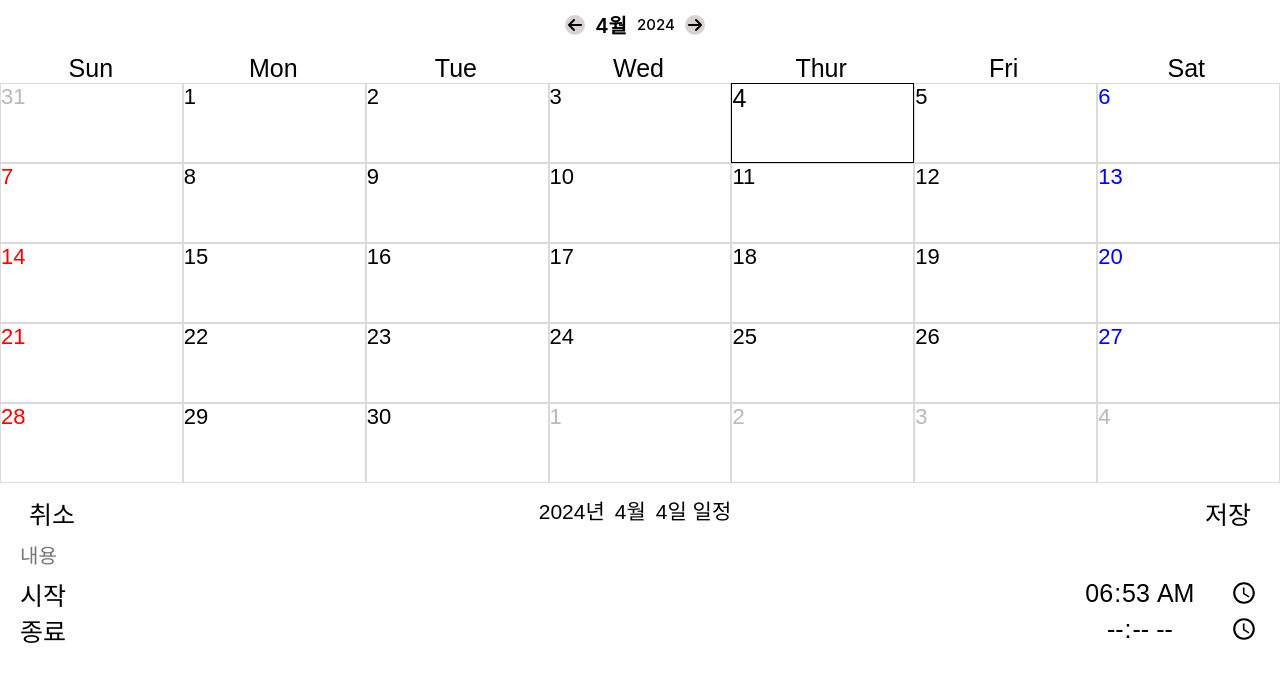
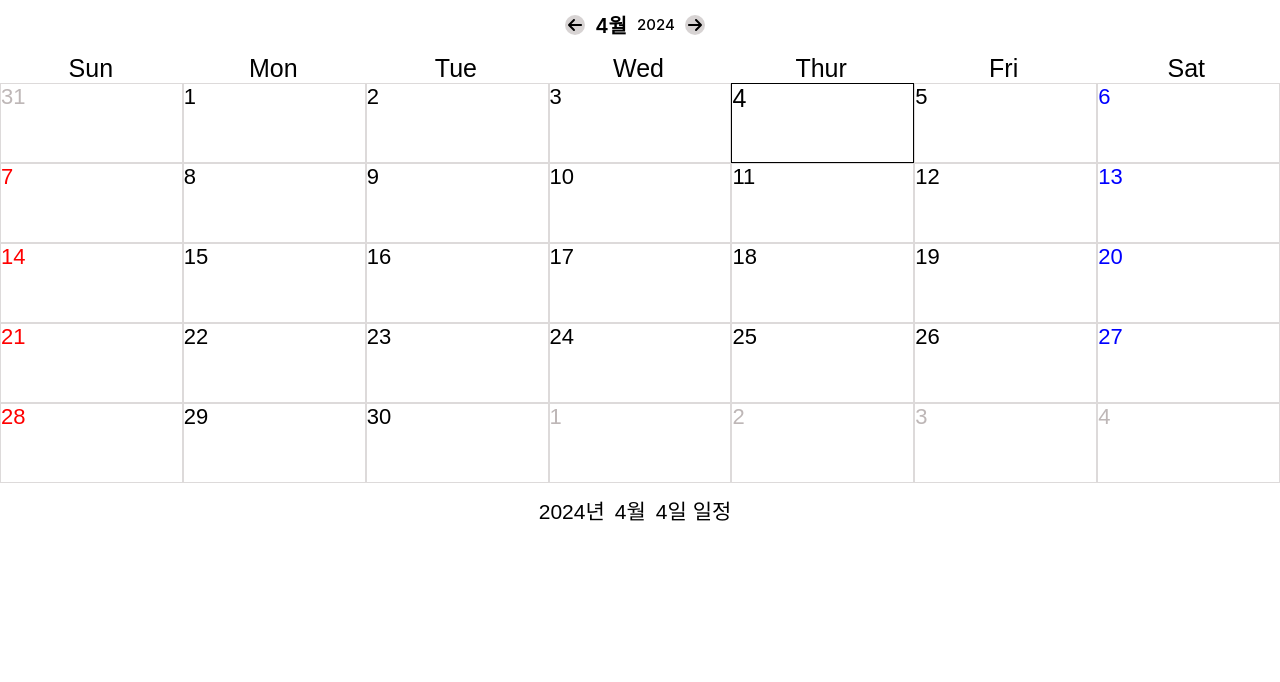
Before and after one commit to Syeseong/schedule, a React (Create React App) app: page / in a window 1280 px wide. Shown: the top 682 px of the page. Built offline with nearby package versions, Linux system fonts and the light colour scheme; a web font is replaced by a local one.

Commit message:
feat : 2024-04-05 -Context API를 활용한 전역관리 설정

```diff
--- a/src/App.js
+++ b/src/App.js
@@ -1,46 +1,22 @@
 
-import { useState } from 'react';
 import './App.css';
 import './Detail.css';
 import './Button.css'
 import './Add.css'
 import Header from './components/Header';
-import { addMonths, subMonths } from 'date-fns';
 import DayBody from './components/DayBody';
 import CellBody from './components/CellBody';
 import DetailSchedule from './pages/DetailSchedule';
 
 
 function App() {
-  //new Date()는 현재 날짜를 가지고 옴,(월은 0월부터 시작 ex:0 == 1월)
-  const [currentMonth, setCurrentMonth] = useState(new Date());
-  const [selectedDate, setSelectedDate] = useState(new Date());
 
-  //subMonths() == Date 객체의 월에서 빼줌
-  const prevMonth = () => {
-    setCurrentMonth(subMonths(currentMonth, 1))
-  }
-  //addMonths() == Date 객체의 월에서 더해줌
-  const nextMonth = () => {
-    setCurrentMonth(addMonths(currentMonth, 1))
-  }
-
-  const onDateClick = (day) => {
-    setSelectedDate(day);
-  }
   return (
     <div className="App">
-      <Header
-        currentMonth={currentMonth}
-        prevMonth={prevMonth}
-        nextMonth={nextMonth}
-      />
+      <Header />
       <DayBody />
-      <CellBody
-        currentMonth={currentMonth}
-        selectedDate={selectedDate}
-        onDateClick={onDateClick} />
-      <DetailSchedule selectedDate={selectedDate} />
+      <CellBody />
+      <DetailSchedule />
     </div>
   );
 }
--- a/src/Detail.css
+++ b/src/Detail.css
@@ -5,7 +5,8 @@
 
 /* ----- DetailHeader CSS -----*/
 .DetailHeader {
-    border: 2px solid white
+    border: 2px solid white;
+    height: 54px;
 }
 
 .detailHeader_wrapper {
@@ -16,6 +17,9 @@
 
 .detailHeader_date_box {
     display: flex;
+    position: absolute;
+    left: 50%;
+    transform: translateX(-50%);
 }
 
 .detailHeader_date_box div {
--- a/src/components/Button.js
+++ b/src/components/Button.js
@@ -1,7 +1,8 @@
-const Button = ({ text }) => {
+const Button = ({ text, setBtnOn }) => {
     return (
         <div className="Button">
-            <button className={`${text === "추가" ? "add_btn" : text === "삭제" ? "remove_btn" : text === "수정" ? "modify_btn" : text === "저장" ? "save_btn" : text === "취소" ? "cancle_btn" : ""}`}>
+            <button className={`${text === "추가" ? "add_btn" : text === "삭제" ? "remove_btn" : text === "수정" ? "modify_btn" : text === "저장" ? "save_btn" : text === "취소" ? "cancle_btn" : ""}`}
+                onClick={() => { setBtnOn(true) }}>
                 {text}
             </button>
         </div>
--- a/src/components/CellBody.js
+++ b/src/components/CellBody.js
@@ -1,7 +1,8 @@
 import { addDays, endOfMonth, endOfWeek, format, getDay, isSameDay, isSameMonth, startOfMonth, startOfWeek } from "date-fns";
+import { useSchedules } from "../context/ScheduleContext";
 
-const CellBody = ({ currentMonth, selectedDate, onDateClick }) => {
-
+const CellBody = () => {
+    const { currentMonth, selectedDate, onDateClick } = useSchedules();
 
     //오늘이 속한 달의 시작일
     const monthStart = startOfMonth(currentMonth)
--- a/src/components/DetailHeader.js
+++ b/src/components/DetailHeader.js
@@ -1,11 +1,17 @@
 import { format } from "date-fns";
 import Button from "./Button";
+import { useSchedules } from "../context/ScheduleContext";
 
-const DetailHeader = ({ selectedDate }) => {
+
+const DetailHeader = ({ btnOn }) => {
+
+    const { selectedDate } = useSchedules();
+
+
     return (
         <div className="DetailHeader">
             <div className="detailHeader_wrapper">
-                <Button text={"취소"} />
+                {btnOn && <Button text={"취소"} />}
                 <div className="detailHeader_date_box">
                     <div className="detailHeader_year">
                         <span>{format(selectedDate, 'yyyy')}</span>년
@@ -17,7 +23,8 @@ const DetailHeader = ({ selectedDate }) => {
                         <span>{format(selectedDate, 'd')}</span>일 일정
                     </div>
                 </div>
-                <Button text={"저장"} />
+                {btnOn && <Button text={"저장"} />}
+                {console.log(btnOn)}
             </div>
         </div>
     )
--- a/src/components/Header.js
+++ b/src/components/Header.js
@@ -1,8 +1,10 @@
 import { faArrowLeft, faArrowRight } from "@fortawesome/free-solid-svg-icons";
 import { FontAwesomeIcon } from "@fortawesome/react-fontawesome";
 import { format } from "date-fns";
+import { useSchedules } from "../context/ScheduleContext";
 
-const Header = ({ currentMonth, prevMonth, nextMonth }) => {
+const Header = () => {
+    const { currentMonth, prevMonth, nextMonth } = useSchedules()
     return (
         <div className="Header">
             <div className="Header_wrapper">
--- a/src/components/NonSchedule.js
+++ b/src/components/NonSchedule.js
@@ -1,10 +1,11 @@
+import { set } from "date-fns";
 import Button from "./Button";
 
-const NonSchedule = () => {
+const NonSchedule = ({ setBtnOn }) => {
     return (
         <div className="NonSchedule">
             <div className="nonSchedule_text">일정을 추가해보세요 !</div>
-            <Button text={"추가"} />
+            <Button text={"추가"} setBtnOn={setBtnOn} />
         </div>
     )
 }
--- /dev/null
+++ b/src/context/ScheduleContext.js
@@ -0,0 +1,43 @@
+import React, { createContext, useContext, useState } from 'react';
+import { addMonths, subMonths } from 'date-fns';
+const ScheduleContext = createContext();
+
+export const useSchedules = () => useContext(ScheduleContext);
+
+export const ScheduleProvider = ({ children }) => {
+    //new Date()는 현재 날짜를 가지고 옴,(월은 0월부터 시작 ex:0 == 1월)
+    const [currentMonth, setCurrentMonth] = useState(new Date());
+    const [selectedDate, setSelectedDate] = useState(new Date());
+    //일정 데이터를 저장할 State
+    const [schedules, setSchedules] = useState([]);
+    //subMonths() == Date 객체의 월에서 빼줌
+    const prevMonth = () => {
+        setCurrentMonth(subMonths(currentMonth, 1))
+    }
+    //addMonths() == Date 객체의 월에서 더해줌
+    const nextMonth = () => {
+        setCurrentMonth(addMonths(currentMonth, 1))
+    }
+    //선택한 날짜를 가지고 오는 이벤트 핸들러
+    const onDateClick = (day) => {
+        setSelectedDate(day)
+    }
+
+    const value = {
+        currentMonth,
+        setCurrentMonth,
+        selectedDate,
+        setSelectedDate,
+        schedules,
+        setSchedules,
+        prevMonth,
+        nextMonth,
+        onDateClick,
+    };
+
+    return (
+        <ScheduleContext.Provider value={value}>
+            {children}
+        </ScheduleContext.Provider>
+    );
+};
--- a/src/index.js
+++ b/src/index.js
@@ -3,12 +3,14 @@ import ReactDOM from 'react-dom/client';
 import './index.css';
 import App from './App';
 import reportWebVitals from './reportWebVitals';
+import { ScheduleProvider } from './context/ScheduleContext';
 
 const root = ReactDOM.createRoot(document.getElementById('root'));
 root.render(
-  <React.StrictMode>
+  <ScheduleProvider>
     <App />
-  </React.StrictMode>
+  </ScheduleProvider>
+
 );
 
 // If you want to start measuring performance in your app, pass a function
--- a/src/pages/DetailSchedule.js
+++ b/src/pages/DetailSchedule.js
@@ -2,13 +2,20 @@ import DetailHeader from "../components/DetailHeader";
 import Button from "../components/Button";
 import NonSchedule from "../components/NonSchedule";
 import AddSchedule from "./AddSchedule";
+import { useState } from "react";
+import { useSchedules } from "../context/ScheduleContext";
 
-const DetailSchedule = ({ selectedDate }) => {
+const DetailSchedule = () => {
+    //상태에 따라 취소, 저장 버튼이 보이게 하는 State
+    const [btnOn, setBtnOn] = useState(false);
+
     return (
         <div className="DetailSchedule">
-            <DetailHeader selectedDate={selectedDate} />
-            {/* <NonSchedule /> */}
-            <AddSchedule />
+            <DetailHeader
+                btnOn={btnOn} />
+            {/* <NonSchedule
+                setBtnOn={setBtnOn} />
+            <AddSchedule /> */}
             {/* <Button text={"추가"} /> */}
         </div>
     )
```
